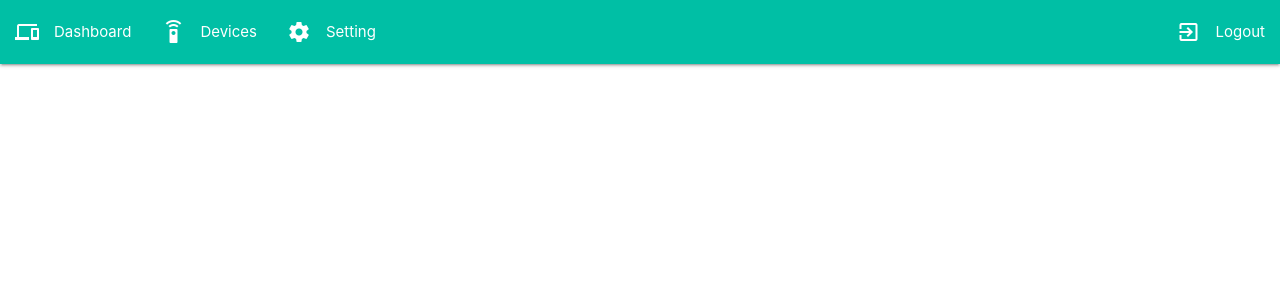
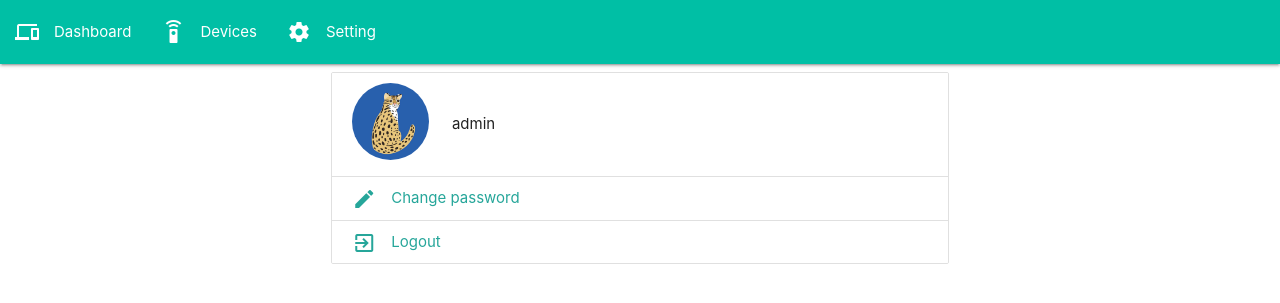
Before and after one commit to sepfy/IoT-Monitor, a Flask app: page /setting in a window 1280 px wide. Shown: the top 303 px of the page. Run offline with Flask 2, Linux system fonts and the light colour scheme; a user stored in the database is signed in; some libraries are stand-ins or nearby versions.

Commit message:
add setting

```diff
--- a/application.py
+++ b/application.py
@@ -3,7 +3,7 @@ from flask import Flask, render_template, session, request, redirect, url_for
 from flask_login import LoginManager
 from flask_socketio import SocketIO, emit
 import json
-from forms import LoginForm
+from forms import LoginForm, ProfileForm
 from bluepy.btle import Scanner, DefaultDelegate
 
 class ScanDelegate(DefaultDelegate):
@@ -12,7 +12,8 @@ class ScanDelegate(DefaultDelegate):
 
   def handleDiscovery(self, dev, isNewDev, isNewData):
     if isNewDev:
-      socketio.emit("update", dev.addr, namespace='/message', room=sid)
+      obj = {"mac": dev.addr, "type": dev.getValueText(9) , "rssi": dev.rssi}
+      socketio.emit("scan", json.dumps(obj), namespace='/scan')
 
 
 #from model import Model
@@ -43,6 +44,7 @@ login_manager.setup_app(app)
 @login_manager.user_loader
 def user_loader(username):
   user = User()
+  user.id = username
   return user
 
 class User(UserMixin):
@@ -80,7 +82,6 @@ def logout():
 @app.route('/device', methods=['GET', 'POST'])
 @login_required
 def device():
-
     '''
     if request.method == "POST":
         print(request.values["key"])
@@ -95,24 +96,27 @@ def device():
     '''
     return render_template('device_list.html')
 
-@app.route('/setting')
+@app.route('/setting', methods=['GET', 'POST'])
 @login_required
 def setting():
-    return render_template('setting.html')
+  form = ProfileForm()
+  if form.validate_on_submit():
+    pass
 
-sids = []
+  return render_template('setting.html', form=form)
+
 def emit_iot():
   scanner = Scanner().withDelegate(ScanDelegate())
-  devices = scanner.scan(10.0)
-  #while True:
-  #  #msg = model.get_last()
-  #  #print(msg)
-  #  msg = {"temp": 20+round(random.random(),2), "humi": 67}
-  #  #for sid in sids:
-  #  #  socketio.emit("update", {"data": json.dumps(msg), "sid": sid}, namespace='/message', room=sid)
-  #  #time.sleep(3)
+  devices = scanner.scan(1.0)
 
 
+@socketio.on("connect", namespace="/scan")
+def scan_connect():
+  #emit_iot()
+  t = threading.Thread(target = emit_iot)
+  t.start()
+
+'''
 @socketio.on('connect', namespace='/message')
 def test_connect():
     sids.append(request.sid)
@@ -126,11 +130,8 @@ def test_disconnect():
     sids.remove(request.sid)
     #print('Client disconnected')
     #print(sids)
-
+'''
 
 
 if __name__ == '__main__':
-  t = threading.Thread(target = emit_iot)
-  t.start()
   socketio.run(app, host='0.0.0.0')
-  t.join()
--- a/forms.py
+++ b/forms.py
@@ -23,3 +23,7 @@ class LoginForm(FlaskForm):
 
     self.error = "Error username or password"
     return False
+
+class ProfileForm(FlaskForm):
+  password1 = PasswordField('Password')#, validators=[DataRequired()])
+  password2 = PasswordField('Password again')#, validators=[DataRequired()])
--- a/requirement.txt
+++ b/requirement.txt
@@ -1,13 +1,17 @@
+bluepy==1.3.0
 boto3==1.9.151
 botocore==1.12.151
 Click==7.0
 docutils==0.14
 Flask==1.0.3
+Flask-Login==0.4.1
 Flask-SocketIO==3.3.2
+Flask-WTF==0.14.2
 itsdangerous==1.1.0
 Jinja2==2.10.1
 jmespath==0.9.4
 MarkupSafe==1.1.1
+plyvel==1.1.0
 python-dateutil==2.8.0
 python-engineio==3.5.2
 python-socketio==3.1.2
@@ -15,3 +19,4 @@ s3transfer==0.2.0
 six==1.12.0
 urllib3==1.24.3
 Werkzeug==0.15.4
+WTForms==2.2.1
--- a/templates/nav.html
+++ b/templates/nav.html
@@ -5,7 +5,6 @@
     <li><a href="/"><i class="material-icons left">devices</i>Dashboard</a></li>
     <li><a href="/device"><i class="material-icons left">settings_remote</i>Devices</a></li>
     <li><a href="/setting"><i class="material-icons left">settings</i>Setting</a></li>
-    <li class="right"><a href="/logout"><i class="material-icons left">exit_to_app</i>Logout</a></li>
   </ul>
 </div>
 </nav>
@@ -14,7 +13,6 @@
   <li><a href="/"><i class="material-icons">devices</i> Dashboard </a></li>
   <li><a href="/device"><i class="material-icons">settings_remote</i> Devices </a></li>
   <li><a href="/setting"><i class="material-icons">settings</i> Setting </a></li>
-  <li><a href="/logout"><i class="material-icons">settings</i>exit_to_app</a></li>
 </ul>
 
 <script>
--- a/templates/setting.html
+++ b/templates/setting.html
@@ -4,5 +4,52 @@
 <body>
 {% include 'nav.html' %}
 
+<div class="row">
+  <div class="col s12 m8 offset-m2 l6 offset-l3">
+    <div class="collection">
+      <div class="collection-item row valign-wrapper">
+        <div class="col s2">
+          <img src="/static/images/LeopardCat2.jpg" alt="" class="circle responsive-img">
+        </div>
+        <div class="col s10">
+          admin
+        </div>
+      </div>
+      <a href="#modal1" class="collection-item modal-trigger"><i class="material-icons left">edit</i>Change password</a>
+      <a href="/logout" class="collection-item"><i class="material-icons left">exit_to_app</i>Logout</a>
+    </div>
+  </div>
+</div>
 
+
+<div id="modal1" class="modal">
+  <div class="modal-content">
+    <form action="/setting" method="POST">
+      {{ form.csrf_token }}
+      <h5>Change Password</h5>
+      <div class="row">
+        <div class="input-field col s12">
+          <input id="password1" name="password1" type="password" class="validate">
+          <label for="password1"> {{form.password1.label}} </label>
+        </div>
+      </div>
+      <div class="row">
+        <div class="input-field col s12">
+          <input id="password2" name="password2" type="password" class="validate">
+          <label for="password2"> {{form.password2.label}} </label>
+        </div>
+      </div>
+      <p class="red-text"> &nbsp {{form.error}}</p>
+      <button class="btn teal accent-4" type="submit"> Submit </button>
+
+    </form>
+  </div>
+</div>
+
+<script>
+  document.addEventListener('DOMContentLoaded', function() {
+    var elems = document.querySelectorAll('.modal');
+    var instances = M.Modal.init(elems, {});
+  });
+</script>
 </body>
```
Also changed, not shown: templates/device_list.html (+54 -9 lines), templates/index.html (+4 -4 lines), static/images/LeopardCat1.jpg (added), static/images/LeopardCat2.jpg (added).
